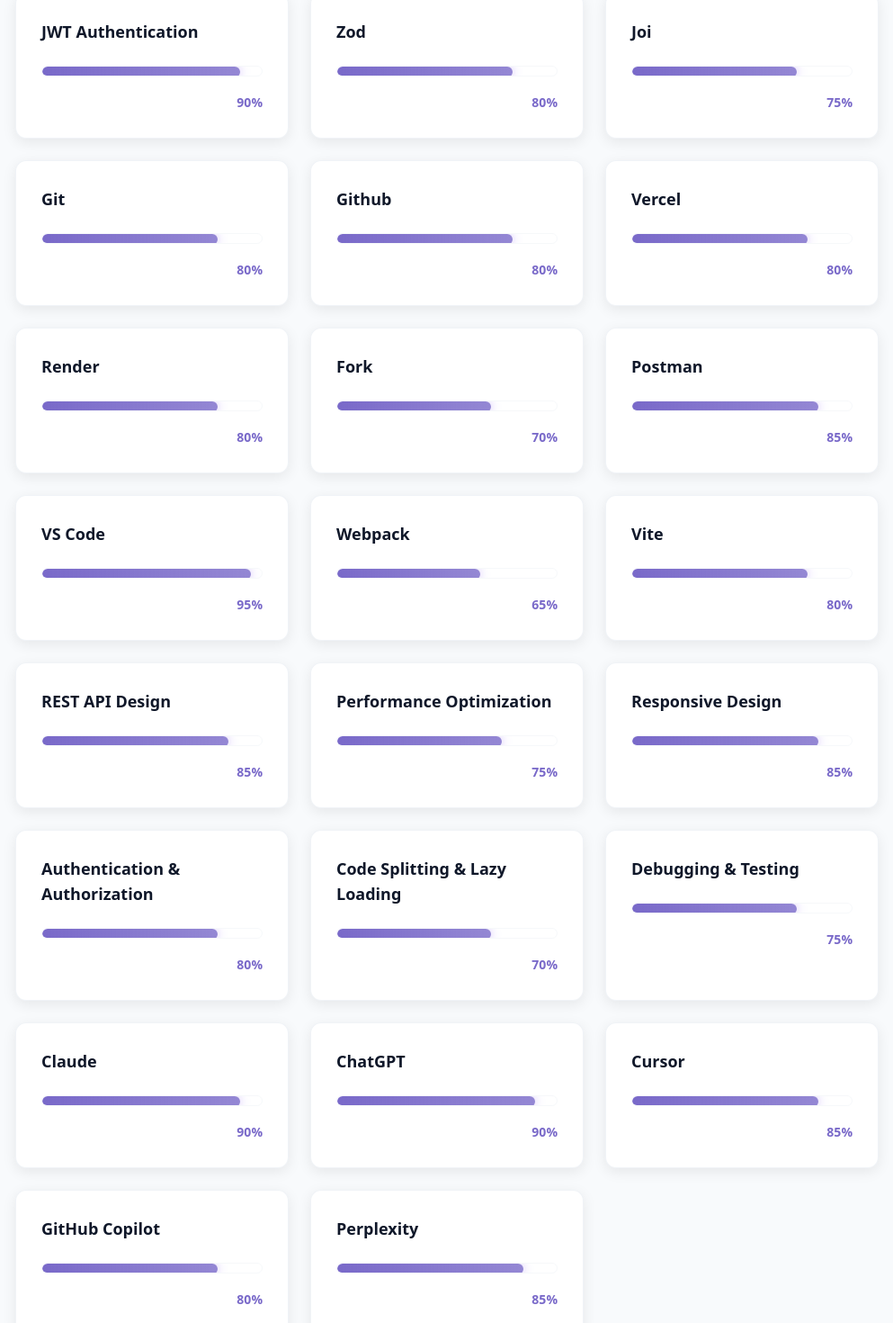
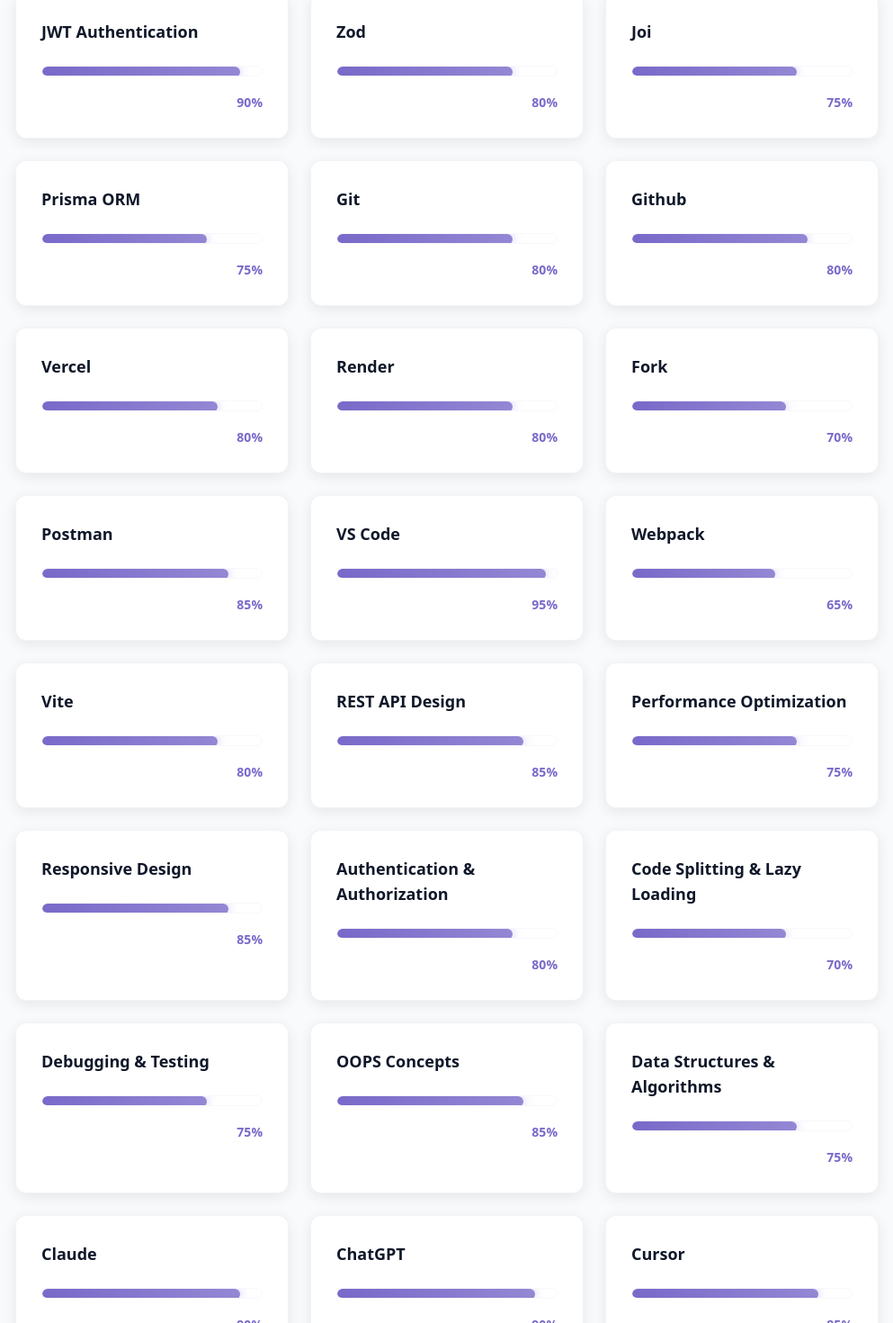
Before and after one commit to Tisha-Coding/Portfolio, a React (Vite) app: page / in a window 1280 px wide. Shown: the part 3171-4641 px from the top of the page at 90% size, without its empty margins (143-1136 px from the left). Built offline with nearby package versions, Linux system fonts and the light colour scheme.

Commit message:
Added skills

```diff
--- a/src/components/SkillsSection.jsx
+++ b/src/components/SkillsSection.jsx
@@ -26,6 +26,7 @@
   {name: "JWT Authentication", level: 90, category: "backend"},
   {name: "Zod", level: 80, category: "backend"},
   {name: "Joi", level: 75, category: "backend"},
+  {name: "Prisma ORM", level: 75, category: "backend"},
 
   // Tools
   { name: "Git", level: 80, category: "tools" },
@@ -45,6 +46,8 @@
   { name: "Authentication & Authorization", level: 80, category: "concepts" },
   { name: "Code Splitting & Lazy Loading", level: 70, category: "concepts" },
   { name: "Debugging & Testing", level: 75, category: "concepts" },
+  { name: "OOPS Concepts", level: 85, category: "concepts" },
+  { name: "Data Structures & Algorithms", level: 75, category: "concepts" },
 
   // AI Tools
   { name: "Claude", level: 90, category: "ai tools" },
```
Also changed, not shown: 1 other file (tests, documents, lock files or other folders).
